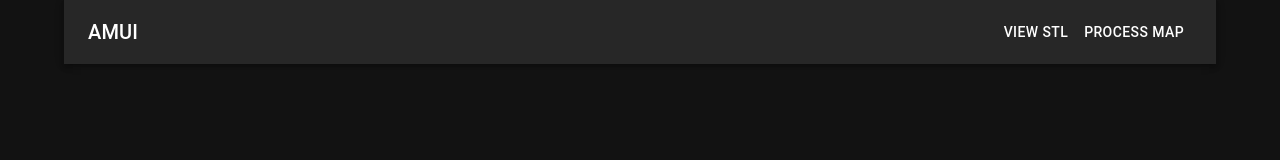
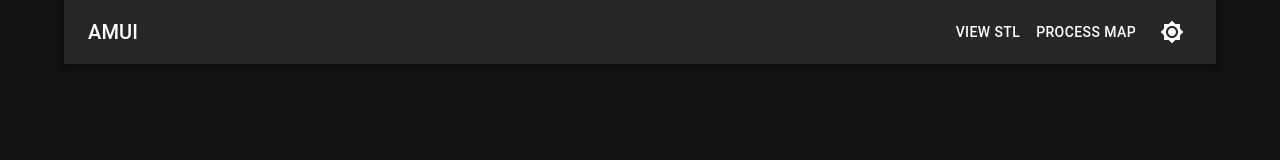
Before and after one commit to BaratiLab/AMUI, a React app in the folder web/: page / in a window 1280 px wide. Shown: the top 160 px of the page. Built offline with nearby package versions, Linux system fonts and the light colour scheme; the HTML template or start-up script is replaced by a standard one.

Commit message:
Adds toggling of dark and light mode.

```diff
--- a/web/src/App.tsx
+++ b/web/src/App.tsx
@@ -5,22 +5,43 @@
 
 // Node Modules
 import Container from '@mui/material/Container';
-import { FC } from 'react';
+import CssBaseline from '@mui/material/CssBaseline';
+import { createTheme, ThemeProvider } from '@mui/material/styles';
+import { FC, useMemo } from 'react';
 import { Route, Routes } from 'react-router-dom';
 
-// Components
+// Hooks
+import { useAppSelector } from 'hooks';
+
+// Pages
 import Navbar from '_pages/_Navbar';
 import ProcessMap from '_pages/ProcessMap';
+import ProcessMapWizard from '_pages/ProcessMapWizard';
 import ViewSTL from '_pages/ViewSTL';
 
-const App: FC = () => (
+const App: FC = () => {
+  // Hooks
+  const { mode } = useAppSelector(state => state.theme);
+
+  const theme = useMemo(() => createTheme({
+    palette: {
+      mode,
+    }
+  }), [mode]);
+
+  return (
+    <ThemeProvider theme={theme}>
+      <CssBaseline />
       <Container>
         <Navbar />
         <Routes>
+          <Route path="" element={<ProcessMapWizard />} />
           <Route path="/view_stl" element={<ViewSTL />} />
           <Route path="/process_map" element={<ProcessMap />} />
         </Routes>
       </Container>
+    </ThemeProvider>
   );
+};
 
 export default App;
--- /dev/null
+++ b/web/src/_pages/ProcessMapWizard.tsx
@@ -0,0 +1,18 @@
+/**
+ * ProcessMapWizard.tsx
+ * Page component for guiding user through retrieving process parameter map.
+ */
+
+// Node Modules
+import { Box } from '@mui/material';
+import { FC } from 'react';
+
+const ProcessMapWizard: FC = () => {
+  return (
+    <Box display="flex">
+
+    </Box>
+  );
+};
+
+export default ProcessMapWizard;
--- a/web/src/_pages/_Navbar.tsx
+++ b/web/src/_pages/_Navbar.tsx
@@ -4,11 +4,29 @@
  */
 
 // Node Modules
-import { AppBar, Toolbar, Typography, Button } from '@mui/material';
-import { FC } from 'react';
+import { AppBar, Button, IconButton, Toolbar, Typography, } from '@mui/material';
+import { Brightness4, Brightness7 } from '@mui/icons-material';
+import { useTheme } from '@mui/material/styles';
+import { FC, useCallback } from 'react';
 import { Link } from 'react-router-dom';
 
-const Navbar: FC = () => (
+// Actions
+import { toggleThemePalleteMode } from 'common/themeSlice';
+
+// Hooks
+import { useAppDispatch } from 'hooks';
+
+const Navbar: FC = () => {
+  // Hooks
+  const dispatch = useAppDispatch();
+  const theme = useTheme();
+
+  // Callbacks
+  const handleClick = useCallback(() => {
+    dispatch(toggleThemePalleteMode())
+  }, [dispatch]);
+
+  return (
     <AppBar position="static" color="secondary">
       <Toolbar>
         <Typography variant="h6" component="div" sx={{ flexGrow: 1 }}>
@@ -20,8 +38,12 @@ const Navbar: FC = () => (
         <Link to="/process_map" style={{ textDecoration: 'none', color: 'inherit' }}>
           <Button color="inherit">Process Map</Button>
         </Link>
+        <IconButton sx={{ ml: 1}} color="inherit" onClick={handleClick}>
+          {theme.palette.mode === 'dark' ? <Brightness7 /> : <Brightness4 />}
+        </IconButton>
       </Toolbar>
     </AppBar>
-)
+  );
+};
 
 export default Navbar;
--- /dev/null
+++ b/web/src/common/themeSlice.ts
@@ -0,0 +1,40 @@
+/**
+ * themeSlice.ts
+ * Redux toolkit slice for handling theme palette mode.
+ * https://redux.js.org/tutorials/essentials/part-5-async-logic
+ */
+
+// Node Modules
+import { PaletteMode } from '@mui/material';
+import { createSlice } from '@reduxjs/toolkit';
+
+// Types
+interface InitialState {
+  mode: PaletteMode
+}
+
+// Constants
+const initialState: InitialState = {
+  mode: 'dark',
+}
+
+/**
+ * @description Slice component for handling redux logic.
+ */
+export const slice = createSlice({
+  name: 'theme',
+  initialState,
+  reducers: {
+    setThemePaletteMode: (state, action) => {
+      state.mode = action.payload;
+    },
+    toggleThemePalleteMode: (state) => {
+      state.mode = state.mode === 'dark' ? 'light' : 'dark'
+    },
+  },
+})
+
+// Action creators are generated for each case reducer function
+export const { setThemePaletteMode, toggleThemePalleteMode } = slice.actions;
+
+export default slice.reducer;
--- a/web/src/index.tsx
+++ b/web/src/index.tsx
@@ -4,8 +4,6 @@
  */
 
 // Node Modules
-import CssBaseline from '@mui/material/CssBaseline';
-import { ThemeProvider } from '@mui/material/styles';
 import { createRoot } from 'react-dom/client';
 import { Provider } from 'react-redux';
 import { BrowserRouter } from 'react-router-dom';
@@ -16,18 +14,12 @@ import App from 'App';
 // Store
 import store from 'store';
 
-// Theme
-import { theme } from './theme';
-
 const root = createRoot(document.getElementById('app-root') as Element);
 
 root.render(
-    <ThemeProvider theme={theme}>
-        <CssBaseline />
-        <Provider store={store}>
-            <BrowserRouter>
-                <App />
-            </BrowserRouter>
-        </Provider>
-    </ThemeProvider>
+  <Provider store={store}>
+    <BrowserRouter>
+        <App />
+    </BrowserRouter>
+  </Provider>
 );
--- a/web/src/store.ts
+++ b/web/src/store.ts
@@ -9,19 +9,21 @@ import { configureStore } from '@reduxjs/toolkit'
 // Reducers
 import recordsReducer from 'melt_pool/recordsSlice';
 import processParametersReducer from 'melt_pool/processParametersSlice';
+import themeReducer from 'common/themeSlice';
 
 const store = configureStore({
   reducer: {
     meltPoolProcessParameters: processParametersReducer,
     meltPoolRecords: recordsReducer,
+    theme: themeReducer,
   },
 })
 
 // https://redux.js.org/usage/usage-with-typescript#define-root-state-and-dispatch-types
 // Infer the `RootState` and `AppDispatch` types from the store itself
-export type RootState = ReturnType<typeof store.getState>
+export type RootState = ReturnType<typeof store.getState>;
 
 // Inferred type: {posts: PostsState, comments: CommentsState, users: UsersState}
-export type AppDispatch = typeof store.dispatch
+export type AppDispatch = typeof store.dispatch;
 
-export default store
+export default store;
--- a/web/src/theme.ts
+++ /dev/null
@@ -1,13 +0,0 @@
-/**
- * theme.ts
- * Main theme configuration file for MUI
- */
-
-// Node Modules
-import {createTheme} from '@mui/material/styles';
-
-export const theme = createTheme({
-  palette: {
-    mode: 'dark',
-  }
-});
```
Also changed, not shown: web/src/hooks.ts (+6 -3 lines). Lines whose indentation alone changed are shown as unchanged.
